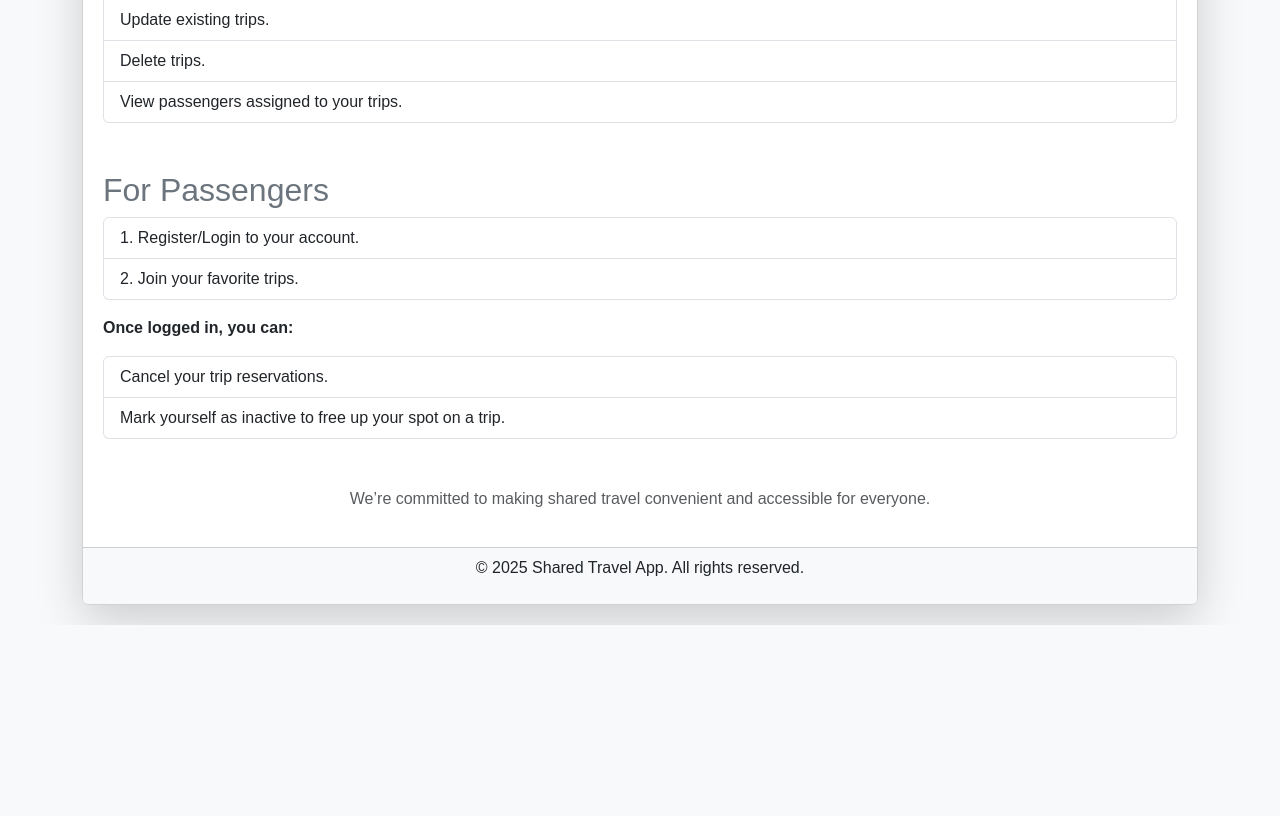
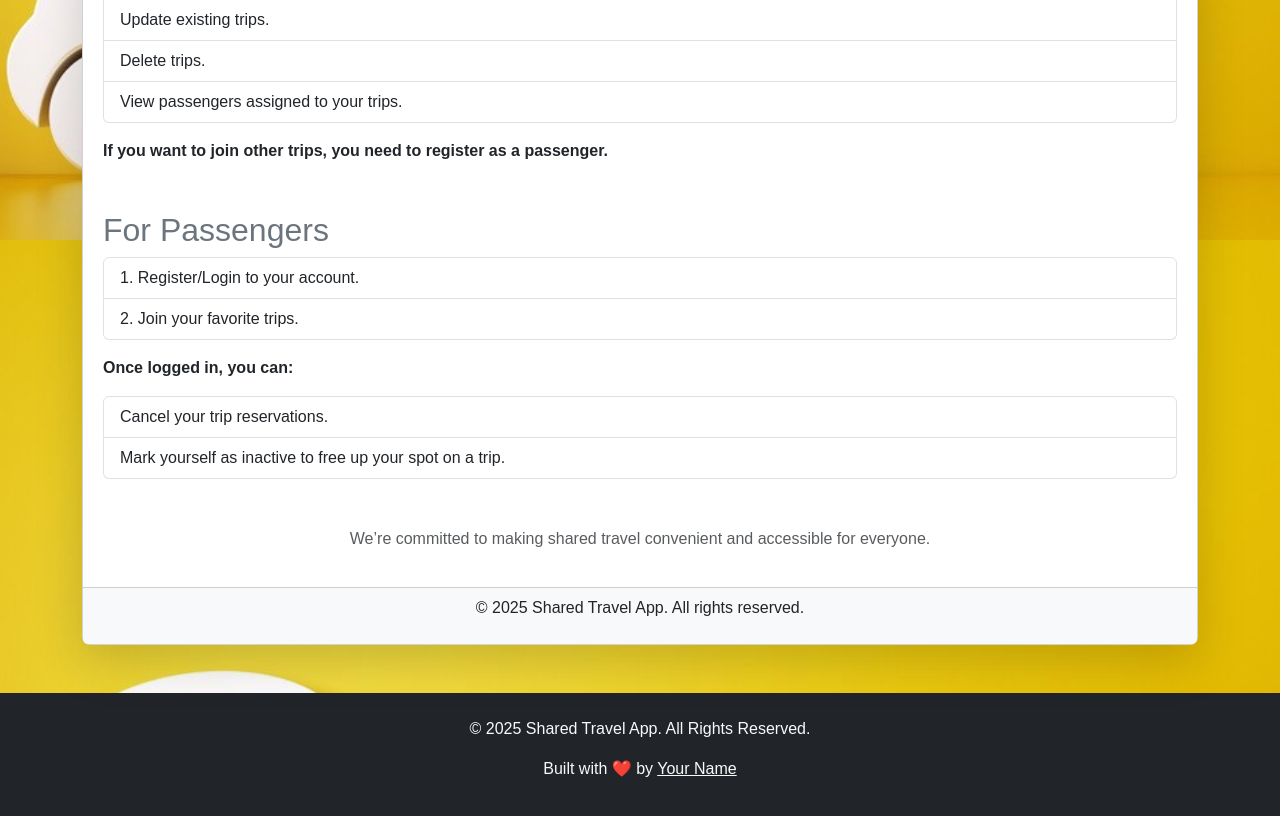
Before and after one commit to michala591/shared_travel_react, a React (Create React App) app: page /howitwork in a window 1280 px wide. Shown: the part 560-1376 px from the top of the page. Before the commit the page ends 1185 px from the top, so only its background shows below. Built offline with nearby package versions, Linux system fonts and the light colour scheme; no server answers.

Commit message:
add image to background

```diff
--- a/src/App.css
+++ b/src/App.css
@@ -151,8 +151,14 @@
 }
 
 body {
-  background-color: #f8f9fa;
   font-family: 'Arial', sans-serif;
+  background-image: url(../background.jpg);
+  background-repeat: no-repeat;
+  background-attachment: fixed;
+  background-size: cover;
+  background-position: top center; /* Moves the image to the top center */
+  margin: 0;
+  padding: 0;
 }
 
 .card {
--- a/src/App.js
+++ b/src/App.js
@@ -14,6 +14,7 @@ import MyTripsContext from './MyTripsContext';
 import SettingUser from './components/SettingUser';
 import About from './components/About';
 import HowItWork from './components/HowItWork';
+import Footer from './components/Footer';
 
 function App() {
   const [login, setLogin] = useState([])
@@ -81,6 +82,7 @@ function App() {
           </TokenContext.Provider>
         </UserContext.Provider>
       </BrowserRouter>
+      <Footer />
       {showScrollButton && (
         <button
           className="scroll-to-top-btn"
--- /dev/null
+++ b/src/components/Footer.js
@@ -0,0 +1,16 @@
+import React from "react";
+
+const Footer = () => {
+    return (
+        <footer className="bg-dark text-light py-4 mt-5">
+            <div className="container text-center">
+                <p>&copy; {new Date().getFullYear()} Shared Travel App. All Rights Reserved.</p>
+                <p>
+                    Built with ❤️ by <a href="https://yourwebsite.com" className="text-light">Your Name</a>
+                </p>
+            </div>
+        </footer>
+    );
+};
+
+export default Footer;
--- a/src/components/HowItWork.js
+++ b/src/components/HowItWork.js
@@ -35,6 +35,9 @@ function HowItWork() {
                                 <li className="list-group-item">Delete trips.</li>
                                 <li className="list-group-item">View passengers assigned to your trips.</li>
                             </ul>
+                            <p className="mt-3">
+                                <strong>If you want to join other trips, you need to register as a passenger.</strong>
+                            </p>
                         </section>
 
                         <section>
```
Also changed, not shown: background.jpg (added).
